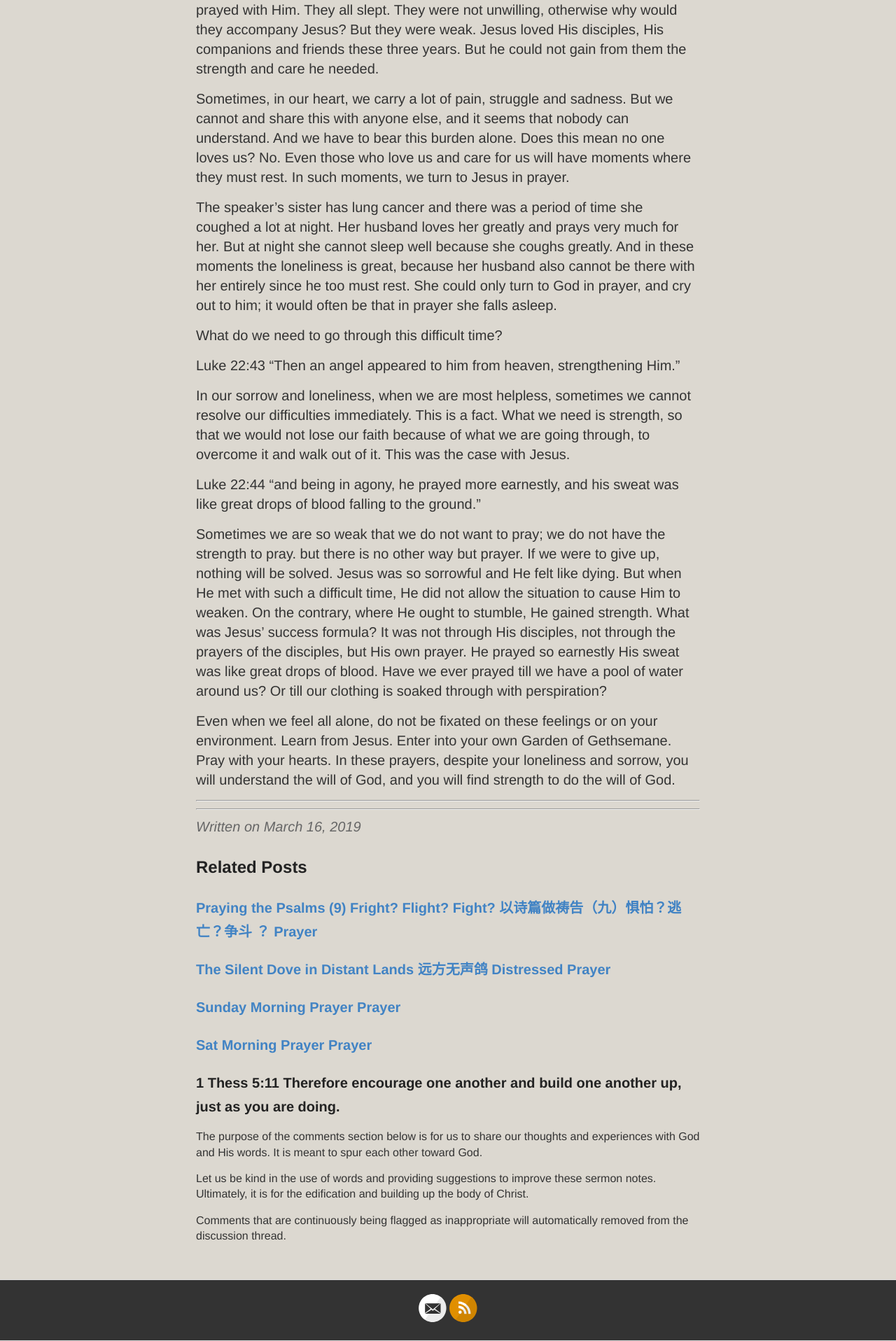
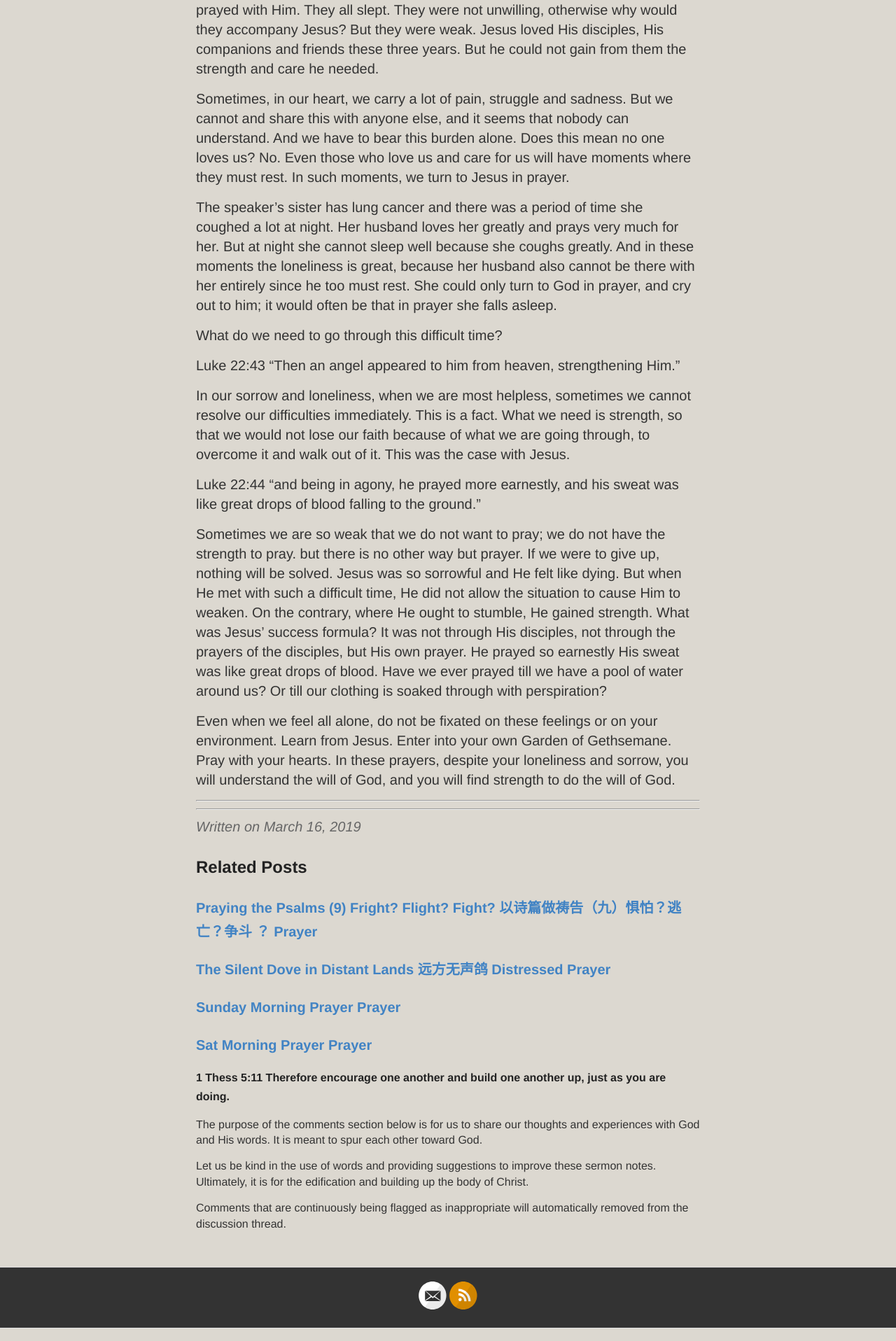
Before and after one commit to catchupTJC/catchuptjc.github.io, a Jekyll site: the page built from _posts/2019-03-16-TheJesusintheGardenofGethsemane.md, in a window 1280 px wide. Shown: the part 1137-3053 px from the top of the page at 70% size. Built offline with Jekyll 4.4.1, drawn with Linux system fonts in a browser that asks for light colours; nearby versions of some CDN libraries; comment, search, counter and statistics services are not loaded.

Commit message:
Update post.html

```diff
--- a/_layouts/post.html
+++ b/_layouts/post.html
@@ -61,9 +61,8 @@ layout: default
   {% endfor %}
 
 </div>
-
+	<font size="3">
   	<h6>1 Thess 5:11 Therefore encourage one another and build one another up, just as you are doing.</h6>
-	<font size="3">
 	<p>The purpose of the comments section below is for us to share our thoughts and experiences with God and His words. It is meant to spur each other toward God. </p>
 	<p>Let us be kind in the use of words and providing suggestions to improve these sermon notes. Ultimately, it is for the edification and building up the body of Christ. </p>
 	<p>Comments that are continuously being flagged as inappropriate will automatically removed from the discussion thread.</p>
```
